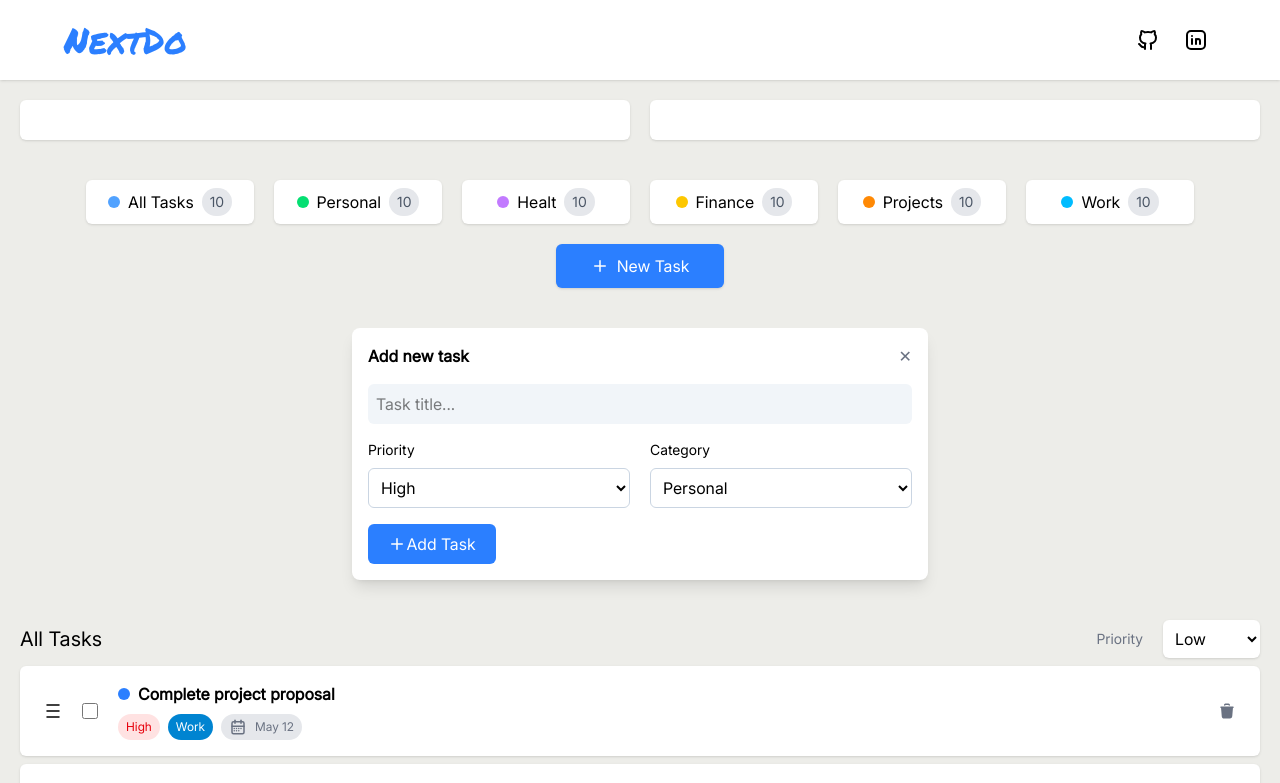
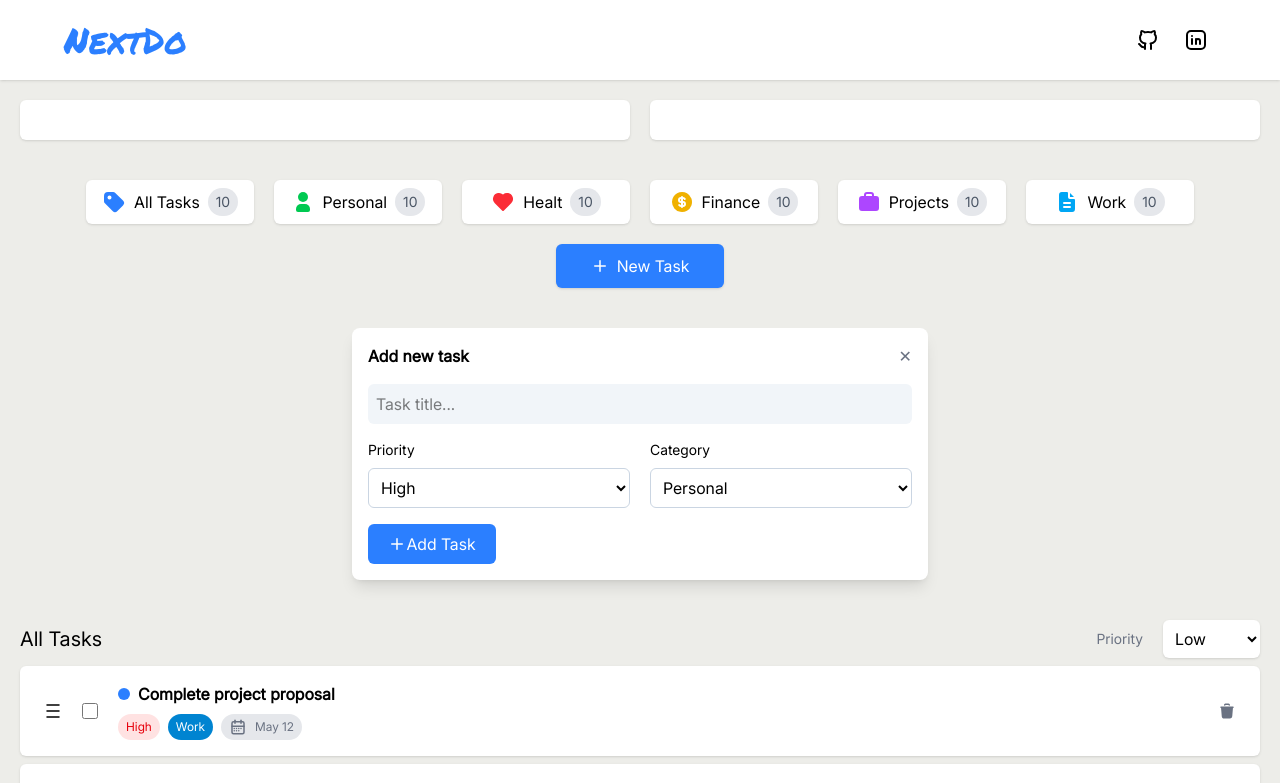
Before and after one commit to omar15hr/nextdo, a React (Vite) app: page / in a window 1280 px wide. Shown: the top 783 px of the page. Built offline with nearby package versions, Linux system fonts and the light colour scheme.

Commit message:
nuevos iconos para las categorias

```diff
--- a/src/App.tsx
+++ b/src/App.tsx
@@ -1,19 +1,19 @@
 import { useState } from "react";
 import { CategoryButton } from "./components/CategoryButton";
 import { Header } from "./components/Header";
-import { PlusIcon } from "./components/Icons";
+import { CoinIcon, HeartIcon, PlusIcon, SuitcaseIcon, TagIcon, UserIcon, WorkIcon } from "./components/Icons";
 import { PriorityFilter } from "./components/PriorityFilter";
 import { TaskList } from "./components/TaskList";
 import { AddTaskForm } from "./components/AddTaskForm";
 import { AnimatePresence, motion } from "motion/react";
 
 const categories = [
-  { text: "All Tasks", color: "bg-blue-400" },
-  { text: "Personal", color: "bg-green-400" },
-  { text: "Healt", color: "bg-purple-400" },
-  { text: "Finance", color: "bg-yellow-400" },
-  { text: "Projects", color: "bg-orange-400" },
-  { text: "Work", color: "bg-sky-400" },
+  { text: "All Tasks", color: "text-blue-500", icon: <TagIcon /> },
+  { text: "Personal", color: "text-green-500", icon: <UserIcon /> },
+  { text: "Healt", color: "text-red-500", icon: <HeartIcon /> },
+  { text: "Finance", color: "text-yellow-500", icon: <CoinIcon /> },
+  { text: "Projects", color: "text-purple-500", icon: <SuitcaseIcon /> },
+  { text: "Work", color: "text-sky-500", icon: <WorkIcon /> },
 ];
 
 function App() {
@@ -28,8 +28,8 @@ function App() {
           <div className="bg-white p-5 rounded-md shadow"></div>
         </div>
         <div className="flex flex-wrap items-center justify-center gap-5">
-          {categories.map(({ text, color }) => (
-            <CategoryButton text={text} color={color} />
+          {categories.map(({ text, color, icon }) => (
+            <CategoryButton text={text} color={color} icon={icon} />
           ))}
           <motion.button
             onClick={() => setIsVisible(!isVisible)}
--- a/src/components/CategoryButton.tsx
+++ b/src/components/CategoryButton.tsx
@@ -1,12 +1,13 @@
 interface Props {
   text: string;
   color: string;
+  icon: React.ReactNode;
 }
 
-export function CategoryButton({ text, color }: Props) {
+export function CategoryButton({ text, color, icon }: Props) {
   return (
     <button className="flex items-center justify-center w-42 gap-2 p-2 bg-white hover:bg-white/80 rounded-md shadow cursor-pointer transition duration-300 ease-in-out">
-      <span className={`w-3 h-3 rounded-full inline-block ${color}`}></span>
+      <span className={`${color}`}>{icon}</span>
       <span>{text}</span>
       <span className="bg-gray-200 p-1 px-2 rounded-full text-sm text-gray-600">
         10
--- a/src/components/Icons.tsx
+++ b/src/components/Icons.tsx
@@ -157,3 +157,101 @@ export function LinkedinIcon({ size = 24 }: IconsProps) {
     </svg>
   );
 }
+
+export function TagIcon({ size = 24 }: IconsProps) {
+  return (
+    <svg
+      xmlns="http://www.w3.org/2000/svg"
+      width={size}
+      height={size}
+      viewBox="0 0 24 24"
+      fill="currentColor"
+      className="icon icon-tabler icons-tabler-filled icon-tabler-tag"
+    >
+      <path stroke="none" d="M0 0h24v24H0z" fill="none" />
+      <path d="M11.172 2a3 3 0 0 1 2.121 .879l7.71 7.71a3.41 3.41 0 0 1 0 4.822l-5.592 5.592a3.41 3.41 0 0 1 -4.822 0l-7.71 -7.71a3 3 0 0 1 -.879 -2.121v-5.172a4 4 0 0 1 4 -4zm-3.672 3.5a2 2 0 0 0 -1.995 1.85l-.005 .15a2 2 0 1 0 2 -2" />
+    </svg>
+  );
+}
+
+export function UserIcon({ size = 24 }: IconsProps) {
+  return (
+    <svg
+      xmlns="http://www.w3.org/2000/svg"
+      width={size}
+      height={size}
+      viewBox="0 0 24 24"
+      fill="currentColor"
+      className="icon icon-tabler icons-tabler-filled icon-tabler-user"
+    >
+      <path stroke="none" d="M0 0h24v24H0z" fill="none" />
+      <path d="M12 2a5 5 0 1 1 -5 5l.005 -.217a5 5 0 0 1 4.995 -4.783z" />
+      <path d="M14 14a5 5 0 0 1 5 5v1a2 2 0 0 1 -2 2h-10a2 2 0 0 1 -2 -2v-1a5 5 0 0 1 5 -5h4z" />
+    </svg>
+  );
+}
+
+export function HeartIcon({ size = 24 }: IconsProps) {
+  return (
+    <svg
+      xmlns="http://www.w3.org/2000/svg"
+      width={size}
+      height={size}
+      viewBox="0 0 24 24"
+      fill="currentColor"
+      className="icon icon-tabler icons-tabler-filled icon-tabler-heart"
+    >
+      <path stroke="none" d="M0 0h24v24H0z" fill="none" />
+      <path d="M6.979 3.074a6 6 0 0 1 4.988 1.425l.037 .033l.034 -.03a6 6 0 0 1 4.733 -1.44l.246 .036a6 6 0 0 1 3.364 10.008l-.18 .185l-.048 .041l-7.45 7.379a1 1 0 0 1 -1.313 .082l-.094 -.082l-7.493 -7.422a6 6 0 0 1 3.176 -10.215z" />
+    </svg>
+  );
+}
+
+export function CoinIcon({ size = 24 }: IconsProps) {
+  return (
+    <svg
+      xmlns="http://www.w3.org/2000/svg"
+      width={size}
+      height={size}
+      viewBox="0 0 24 24"
+      fill="currentColor"
+      className="icon icon-tabler icons-tabler-filled icon-tabler-coin"
+    >
+      <path stroke="none" d="M0 0h24v24H0z" fill="none" />
+      <path d="M17 3.34a10 10 0 1 1 -15 8.66l.005 -.324a10 10 0 0 1 14.995 -8.336zm-5 2.66a1 1 0 0 0 -1 1a3 3 0 1 0 0 6v2a1.024 1.024 0 0 1 -.866 -.398l-.068 -.101a1 1 0 0 0 -1.732 .998a3 3 0 0 0 2.505 1.5h.161a1 1 0 0 0 .883 .994l.117 .007a1 1 0 0 0 1 -1l.176 -.005a3 3 0 0 0 -.176 -5.995v-2c.358 -.012 .671 .14 .866 .398l.068 .101a1 1 0 0 0 1.732 -.998a3 3 0 0 0 -2.505 -1.501h-.161a1 1 0 0 0 -1 -1zm1 7a1 1 0 0 1 0 2v-2zm-2 -4v2a1 1 0 0 1 0 -2z" />
+    </svg>
+  );
+}
+
+export function SuitcaseIcon({ size = 24 }: IconsProps) {
+  return (
+    <svg
+      xmlns="http://www.w3.org/2000/svg"
+      width={size}
+      height={size}
+      viewBox="0 0 24 24"
+      fill="currentColor"
+      className="icon icon-tabler icons-tabler-filled icon-tabler-briefcase-2"
+    >
+      <path stroke="none" d="M0 0h24v24H0z" fill="none" />
+      <path d="M14 2a3 3 0 0 1 3 3v1h2a3 3 0 0 1 3 3v9a3 3 0 0 1 -3 3h-14a3 3 0 0 1 -3 -3v-9a3 3 0 0 1 3 -3h2v-1a3 3 0 0 1 3 -3zm0 2h-4a1 1 0 0 0 -1 1v1h6v-1a1 1 0 0 0 -1 -1" />
+    </svg>
+  );
+}
+
+export function WorkIcon({ size = 24 }: IconsProps) {
+  return (
+    <svg
+      xmlns="http://www.w3.org/2000/svg"
+      width={size}
+      height={size}
+      viewBox="0 0 24 24"
+      fill="currentColor"
+      className="icon icon-tabler icons-tabler-filled icon-tabler-file-description"
+    >
+      <path stroke="none" d="M0 0h24v24H0z" fill="none" />
+      <path d="M12 2l.117 .007a1 1 0 0 1 .876 .876l.007 .117v4l.005 .15a2 2 0 0 0 1.838 1.844l.157 .006h4l.117 .007a1 1 0 0 1 .876 .876l.007 .117v9a3 3 0 0 1 -2.824 2.995l-.176 .005h-10a3 3 0 0 1 -2.995 -2.824l-.005 -.176v-14a3 3 0 0 1 2.824 -2.995l.176 -.005zm3 14h-6a1 1 0 0 0 0 2h6a1 1 0 0 0 0 -2m0 -4h-6a1 1 0 0 0 0 2h6a1 1 0 0 0 0 -2" />
+      <path d="M19 7h-4l-.001 -4.001z" />
+    </svg>
+  );
+}
```
